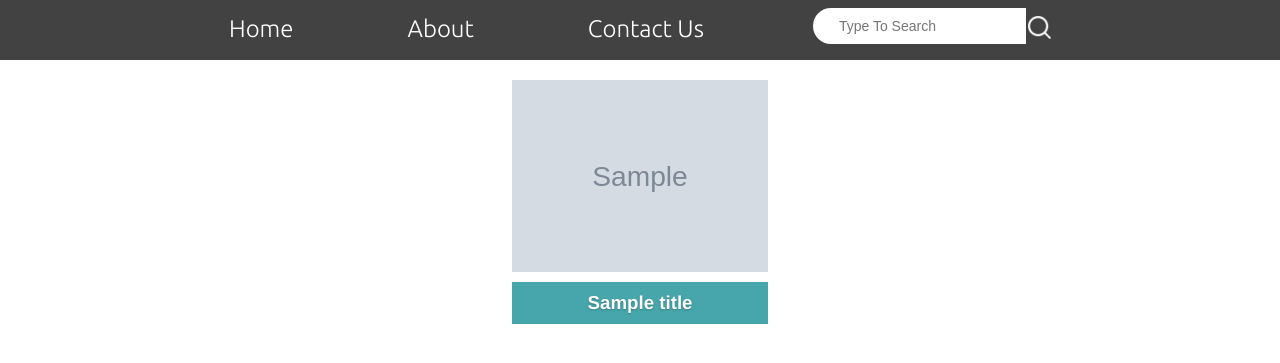
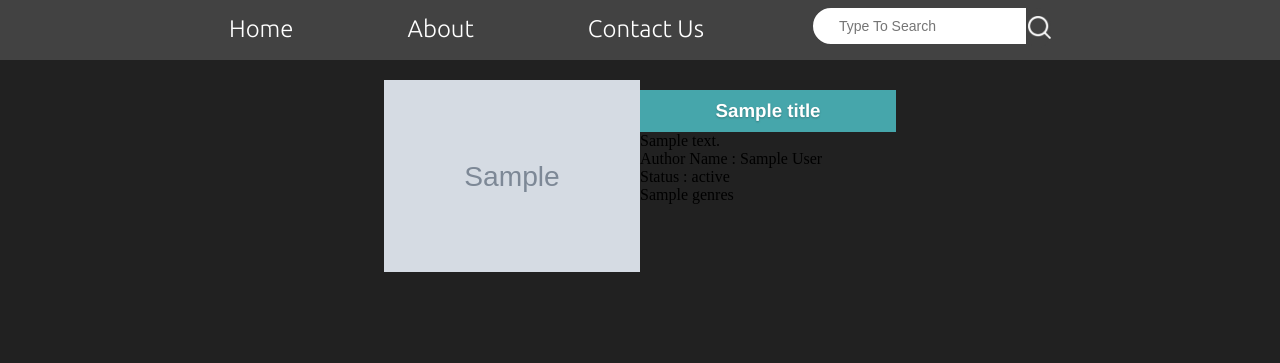
Before and after one commit to AJTimePyro/manga-web, a Flask app: template templates/manga.html in a window 1280 px wide. Shown: the top 363 px of the page. Run offline with Flask 2, Linux system fonts and the light colour scheme; the template is opened without the code that fills it: most values are stand-ins (such as "Sample title", 1, 10 or a date in 2020); grey boxes marked "Sample" are stand-in pictures.

Commit message:
improved something I don't remember

```diff
--- a/app.py
+++ b/app.py
@@ -53,8 +53,12 @@ def chapterList(manga_id):
     return render_template(
         'manga.html',
         chapList = chap.chapJson,
-        title = chap.title,
-        poster = chap.posterUrl
+        title = chap.manga_info['name'],
+        poster = chap.manga_info['thumbnail'],
+        status = chap.manga_info['status'],
+        descr = chap.manga_info['description'],
+        author = chap.manga_info['author_name'],
+        genres = chap.manga_info['genres']
     )
 
 # Pages of Manga
@@ -69,4 +73,8 @@ def chapterPages(chapter_id):
 
 ### Running Web
 if __name__ == "__main__":
-    app.run(debug = True, port = 8000)
+    app.run(
+        host = '0.0.0.0',
+        debug = True,
+        port = 8000
+    )
--- a/static/css/chapter.css
+++ b/static/css/chapter.css
@@ -28,7 +28,6 @@
 }
 
 #poster-title{
-    background-color: orange;
     text-align: center;
     text-shadow: 0 1px 2px rgb(0 0 0 / 25%);
     margin-top: 10px;
--- a/static/css/main.css
+++ b/static/css/main.css
@@ -7,6 +7,7 @@
 
 :root {
     --searchbox: #424242;
+    background-color: #212121;
 }
 
 #menubar{
@@ -107,3 +108,10 @@
         padding: 0px;
     }
 }
+
+@media (max-width: 375px) {
+    .menu-page a {
+        font-size: .9rem;
+        padding: 0px;
+    }
+}
--- a/templates/manga.html
+++ b/templates/manga.html
@@ -4,8 +4,6 @@
 <title>{{ title }}</title>
 <script>
     var chapterList = JSON.parse({{ chapList| tojson | safe }});
-    // This is not any error it's flask syntax for using
-    // python variable and converting them to json object
 </script>
 <script src="{{ url_for('static', filename = 'js/chapter.js') }}"></script>
 <link rel="stylesheet" href="{{ url_for('static', filename = 'css/chapter.css') }}">
@@ -15,8 +13,30 @@
 <div id="poster">
     <div>
         <img id="poster-img" src="{{ poster }}" alt="Manga Poster">
+    </div>
+    <div>
         <div id="poster-title">
             <h3>{{ title }}</h3>
+        </div>
+        <div>
+            <div>
+                <p>
+                    {{ descr }}
+                </p>
+            </div>
+            <div>
+                <span>Author Name : {{ author }}</span>
+            </div>
+            <div>
+                <span>
+                    Status : {{ status }}
+                </span>
+            </div>
+            <div>
+                <span>
+                    {{ genres }}
+                </span>
+            </div>
         </div>
     </div>
 </div>
```
Also changed, not shown: helper/chapter.py (+6 -2 lines), static/css/search.css (+24 -2 lines).
